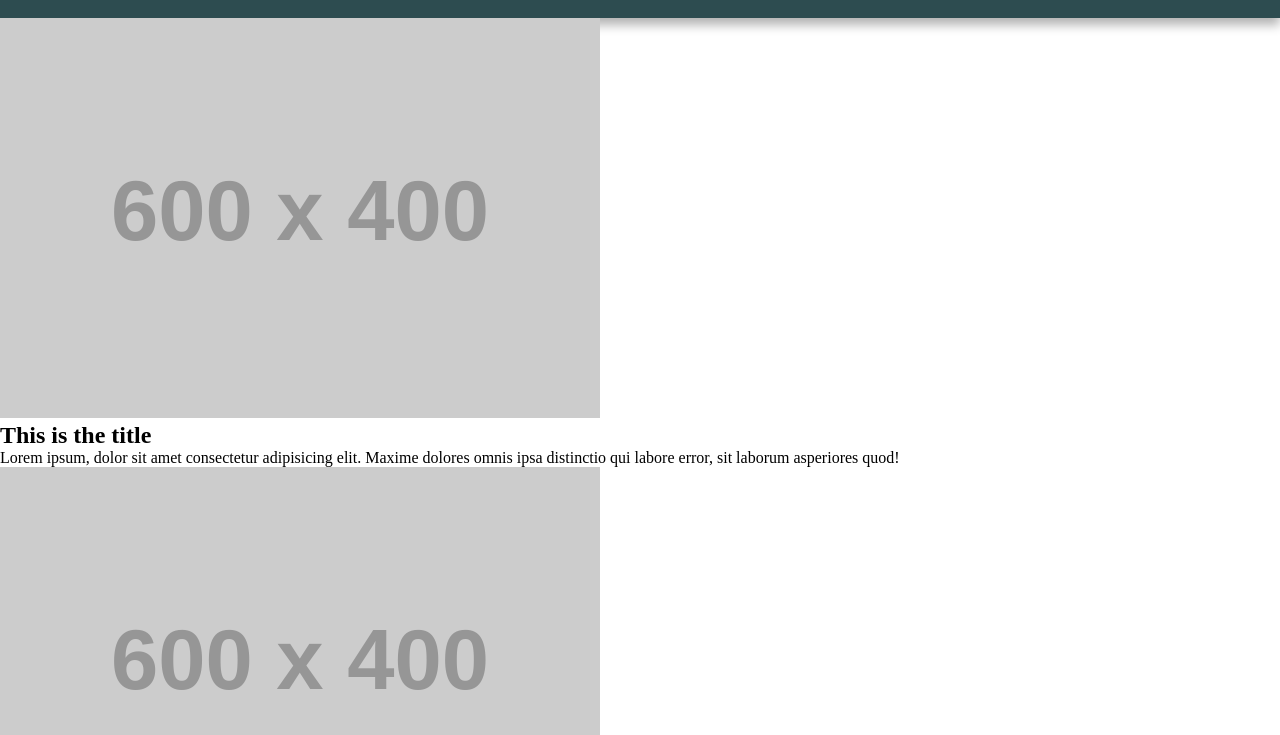
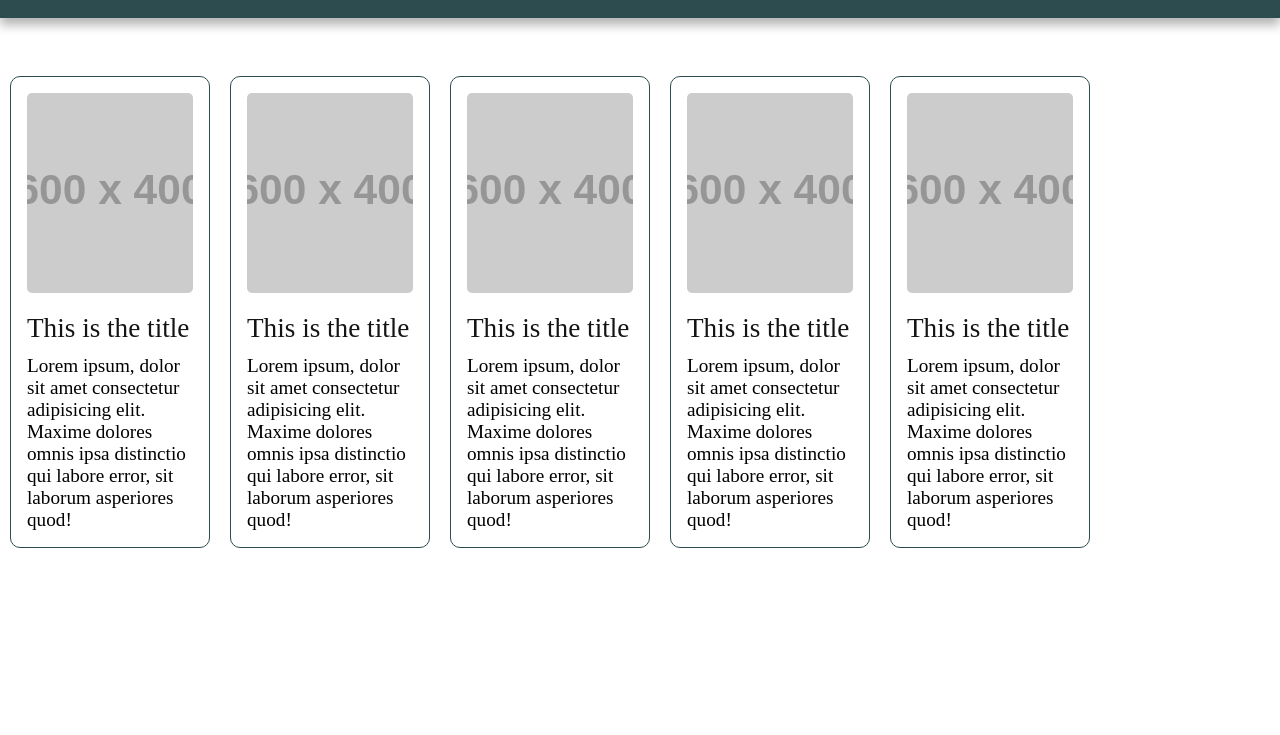
Before and after one commit to davidwagura/News-Search-App, a plain HTML site: page index.html in a window 1280 px wide. Shown: the part 65-800 px from the top of the page. Drawn offline with Linux system fonts and the light colour scheme; placeholder pictures from the web are drawn by us.

Commit message:
Blog Card CSS

```diff
--- a/index.html
+++ b/index.html
@@ -18,7 +18,7 @@
 
     <nav>
 
-        <div class="navbar">
+        <div class="navbar obj-width">
 
             <a class="logo" href="index.html">News.</a>
 
@@ -34,7 +34,7 @@
 
     </nav>
 
-    <main id="blog-container">
+    <main class="obj-width" id="blog-container">
 
         <div class="blog-card">
 
--- a/styles.css
+++ b/styles.css
@@ -11,6 +11,16 @@
 body {
 
     position: relative;
+
+}
+
+/* Global CSS */
+
+.object-with {
+
+    max-width: 1200px;
+
+    margin: auto;
 
 }
 
@@ -77,4 +87,72 @@ nav {
     border-radius: 5px;
 
     margin-left: 10px;
+
 }
+
+#blog-container {
+
+    padding: 3rem 0;
+
+    display: flex;
+
+    justify-content: flex-start;
+
+    align-items: flex-start;
+
+    flex-wrap: wrap;
+
+}
+
+.blog-card {
+
+    width: 200px;
+
+    border: 1px solid #2d4c50;
+
+    border-radius: 10px;
+
+    cursor: pointer;
+
+    padding: 1rem;
+
+    margin: 10px;
+
+}
+
+.blog-card:hover {
+
+   box-shadow: 4px 4px 10px rgba(0, 0, 0, 0.1);
+
+}
+
+.blog-card img {
+
+    width: 100%;
+
+    height: 200px;
+
+    object-fit: cover;
+
+    border-radius: 5px;
+
+    margin-bottom: 1rem;
+
+}
+
+.blog-card h2 {
+
+    color: #141414;
+
+    font-size: 1.7rem;
+
+    font-weight: 500;
+}
+
+.blog-card p {
+
+    font-size: 1.2rem;
+
+    padding-top: 0.7rem;
+
+}
```
